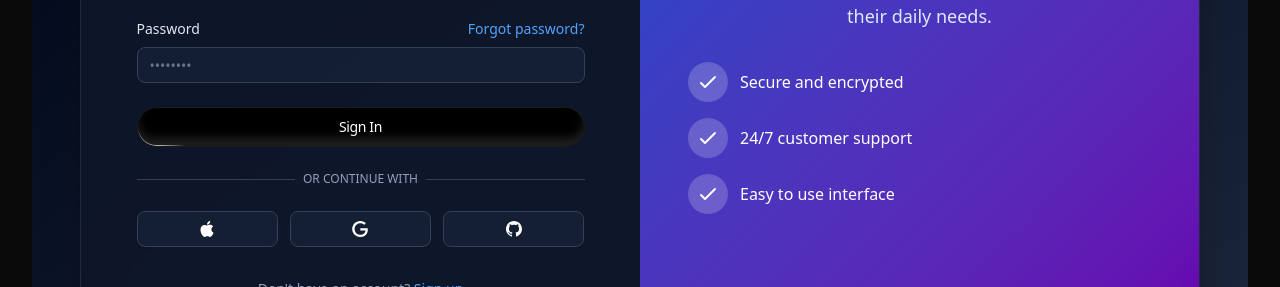
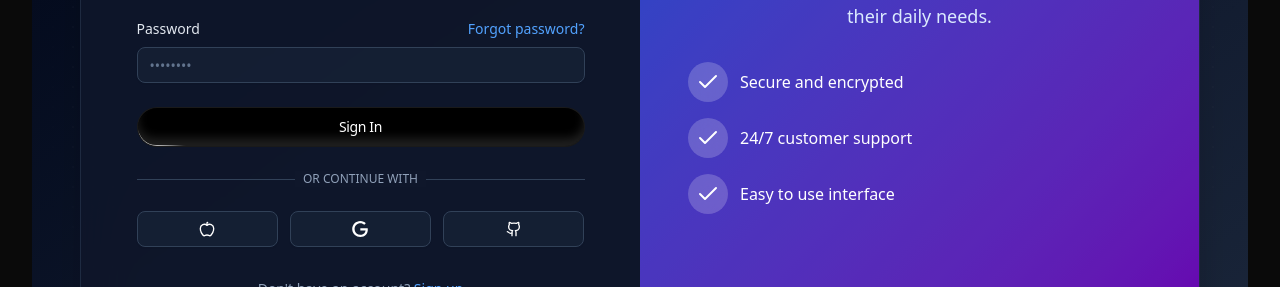
Before and after one commit to berealatul/nba, a React app in the folder frontend/: page /login in a window 1280 px wide. Shown: the part 346-633 px from the top of the page. Built offline with nearby package versions, Linux system fonts and the light colour scheme; the HTML template or start-up script is replaced by a standard one.

Commit message:
cleaned up code added react router

```diff
--- a/frontend/package.json
+++ b/frontend/package.json
@@ -24,6 +24,7 @@
     "motion": "^12.23.24",
     "react": "^19.1.1",
     "react-dom": "^19.1.1",
+    "react-router-dom": "^7.9.5",
     "tailwind-merge": "^3.3.1",
     "tailwindcss": "^4.1.16"
   },
--- a/frontend/src/App.tsx
+++ b/frontend/src/App.tsx
@@ -1,27 +1,18 @@
-import { useState } from "react";
+import { BrowserRouter, Routes, Route, Navigate } from "react-router-dom";
 import "./App.css";
-import { LoginPage } from "./components/LoginPage";
-import { AdminDashboard } from "./components/AdminDashboard";
+import { LoginPage } from "./pages/LoginPage";
+import { AdminDashboard } from "./pages/AdminDashboard";
 
 function App() {
-	const [isLoggedIn, setIsLoggedIn] = useState(false);
-
-	const handleLogin = () => {
-		setIsLoggedIn(true);
-	};
-
-	const handleLogout = () => {
-		setIsLoggedIn(false);
-	};
-
 	return (
-		<>
-			{!isLoggedIn ? (
-				<LoginPage onLogin={handleLogin} />
-			) : (
-				<AdminDashboard onLogout={handleLogout} />
-			)}
-		</>
+		<BrowserRouter>
+			<Routes>
+				<Route path="/login" element={<LoginPage />} />
+				<Route path="/dashboard" element={<AdminDashboard />} />
+				<Route path="/" element={<Navigate to="/login" replace />} />
+				<Route path="*" element={<Navigate to="/login" replace />} />
+			</Routes>
+		</BrowserRouter>
 	);
 }
 
--- a/frontend/src/components/AdminDashboard.tsx
+++ b/frontend/src/pages/AdminDashboard.tsx
@@ -1,4 +1,5 @@
 import { useState } from "react";
+import { useNavigate } from "react-router-dom";
 import {
 	Card,
 	CardContent,
@@ -163,13 +164,15 @@ const navItems: NavItem[] = [
 	{ id: "analytics", label: "Analytics", icon: BarChart3 },
 ];
 
-interface AdminDashboardProps {
-	onLogout: () => void;
-}
-
-export function AdminDashboard({ onLogout }: AdminDashboardProps) {
+export function AdminDashboard() {
 	const [activeNav, setActiveNav] = useState("dashboard");
 	const [sidebarOpen, setSidebarOpen] = useState(true);
+	const navigate = useNavigate();
+
+	const handleLogout = () => {
+		// Clear any auth tokens/session data here
+		navigate("/login");
+	};
 
 	return (
 		<div className="flex h-screen bg-gray-50 dark:bg-gray-950">
@@ -224,7 +227,7 @@ export function AdminDashboard({ onLogout }: AdminDashboardProps) {
 								<span>Settings</span>
 							</button>
 							<button
-								onClick={onLogout}
+								onClick={handleLogout}
 								className="w-full flex items-center gap-3 px-3 py-2.5 rounded-lg text-sm font-medium text-red-600 dark:text-red-400 hover:bg-red-50 dark:hover:bg-red-950 transition-all"
 							>
 								<LogOut className="w-5 h-5" />
--- a/frontend/src/components/LoginPage.tsx
+++ b/frontend/src/pages/LoginPage.tsx
@@ -1,4 +1,5 @@
 import { useState } from "react";
+import { useNavigate } from "react-router-dom";
 import { Card, CardContent } from "@/components/ui/card";
 import { Input } from "@/components/ui/input";
 import { Label } from "@/components/ui/label";
@@ -6,22 +7,20 @@ import { Button } from "@/components/ui/button";
 import { ShimmerButton } from "@/components/ui/shimmer-button";
 import { DotPattern } from "@/components/ui/dot-pattern";
 import { AnimatedThemeToggler } from "@/components/ui/animated-theme-toggler";
+import { Apple, Github, Check } from "lucide-react";
 import { cn } from "@/lib/utils";
 
-interface LoginPageProps {
-	onLogin: () => void;
-}
-
-export function LoginPage({ onLogin }: LoginPageProps) {
+export function LoginPage() {
 	const [email, setEmail] = useState("");
 	const [password, setPassword] = useState("");
+	const navigate = useNavigate();
 
 	const handleSubmit = (e: React.FormEvent) => {
 		e.preventDefault();
 		// Handle login logic here
 		console.log("Login attempt with:", { email, password });
-		// Call onLogin to navigate to dashboard
-		onLogin();
+		// Navigate to dashboard
+		navigate("/dashboard");
 	};
 
 	return (
@@ -145,13 +144,7 @@ export function LoginPage({ onLogin }: LoginPageProps) {
 											variant="outline"
 											className="border-slate-300 bg-slate-50 hover:bg-slate-100 text-slate-900 dark:border-slate-700 dark:bg-slate-800/50 dark:hover:bg-slate-800 dark:text-white"
 										>
-											<svg
-												className="h-5 w-5"
-												fill="currentColor"
-												viewBox="0 0 24 24"
-											>
-												<path d="M12.152 6.896c-.948 0-2.415-1.078-3.96-1.04-2.04.027-3.91 1.183-4.961 3.014-2.117 3.675-.546 9.103 1.519 12.09 1.013 1.454 2.208 3.09 3.792 3.039 1.52-.065 2.09-.987 3.935-.987 1.831 0 2.35.987 3.96.948 1.637-.026 2.676-1.48 3.676-2.948 1.156-1.688 1.636-3.325 1.662-3.415-.039-.013-3.182-1.221-3.22-4.857-.026-3.04 2.48-4.494 2.597-4.559-1.429-2.09-3.623-2.324-4.39-2.376-2-.156-3.675 1.09-4.61 1.09zM15.53 3.83c.843-1.012 1.4-2.427 1.245-3.83-1.207.052-2.662.805-3.532 1.818-.78.896-1.454 2.338-1.273 3.714 1.338.104 2.715-.688 3.559-1.701" />
-											</svg>
+											<Apple className="h-5 w-5" />
 											<span className="sr-only">
 												Apple
 											</span>
@@ -177,13 +170,7 @@ export function LoginPage({ onLogin }: LoginPageProps) {
 											variant="outline"
 											className="border-slate-300 bg-slate-50 hover:bg-slate-100 text-slate-900 dark:border-slate-700 dark:bg-slate-800/50 dark:hover:bg-slate-800 dark:text-white"
 										>
-											<svg
-												className="h-5 w-5"
-												fill="currentColor"
-												viewBox="0 0 24 24"
-											>
-												<path d="M12 0c-6.626 0-12 5.373-12 12 0 5.302 3.438 9.8 8.207 11.387.599.111.793-.261.793-.577v-2.234c-3.338.726-4.033-1.416-4.033-1.416-.546-1.387-1.333-1.756-1.333-1.756-1.089-.745.083-.729.083-.729 1.205.084 1.839 1.237 1.839 1.237 1.07 1.834 2.807 1.304 3.492.997.107-.775.418-1.305.762-1.604-2.665-.305-5.467-1.334-5.467-5.931 0-1.311.469-2.381 1.236-3.221-.124-.303-.535-1.524.117-3.176 0 0 1.008-.322 3.301 1.23.957-.266 1.983-.399 3.003-.404 1.02.005 2.047.138 3.006.404 2.291-1.552 3.297-1.23 3.297-1.23.653 1.653.242 2.874.118 3.176.77.84 1.235 1.911 1.235 3.221 0 4.609-2.807 5.624-5.479 5.921.43.372.823 1.102.823 2.222v3.293c0 .319.192.694.801.576 4.765-1.589 8.199-6.086 8.199-11.386 0-6.627-5.373-12-12-12z" />
-											</svg>
+											<Github className="h-5 w-5" />
 											<span className="sr-only">
 												GitHub
 											</span>
@@ -219,19 +206,7 @@ export function LoginPage({ onLogin }: LoginPageProps) {
 									<div className="mt-8 space-y-4">
 										<div className="flex items-center space-x-3">
 											<div className="flex h-10 w-10 items-center justify-center rounded-full bg-white/20 backdrop-blur-sm">
-												<svg
-													className="h-6 w-6 text-white"
-													fill="none"
-													stroke="currentColor"
-													viewBox="0 0 24 24"
-												>
-													<path
-														strokeLinecap="round"
-														strokeLinejoin="round"
-														strokeWidth={2}
-														d="M5 13l4 4L19 7"
-													/>
-												</svg>
+												<Check className="h-6 w-6 text-white" />
 											</div>
 											<p className="text-white">
 												Secure and encrypted
@@ -239,19 +214,7 @@ export function LoginPage({ onLogin }: LoginPageProps) {
 										</div>
 										<div className="flex items-center space-x-3">
 											<div className="flex h-10 w-10 items-center justify-center rounded-full bg-white/20 backdrop-blur-sm">
-												<svg
-													className="h-6 w-6 text-white"
-													fill="none"
-													stroke="currentColor"
-													viewBox="0 0 24 24"
-												>
-													<path
-														strokeLinecap="round"
-														strokeLinejoin="round"
-														strokeWidth={2}
-														d="M5 13l4 4L19 7"
-													/>
-												</svg>
+												<Check className="h-6 w-6 text-white" />
 											</div>
 											<p className="text-white">
 												24/7 customer support
@@ -259,19 +222,7 @@ export function LoginPage({ onLogin }: LoginPageProps) {
 										</div>
 										<div className="flex items-center space-x-3">
 											<div className="flex h-10 w-10 items-center justify-center rounded-full bg-white/20 backdrop-blur-sm">
-												<svg
-													className="h-6 w-6 text-white"
-													fill="none"
-													stroke="currentColor"
-													viewBox="0 0 24 24"
-												>
-													<path
-														strokeLinecap="round"
-														strokeLinejoin="round"
-														strokeWidth={2}
-														d="M5 13l4 4L19 7"
-													/>
-												</svg>
+												<Check className="h-6 w-6 text-white" />
 											</div>
 											<p className="text-white">
 												Easy to use interface
```
Also changed, not shown: 1 other file (tests, documents, lock files or other folders).
